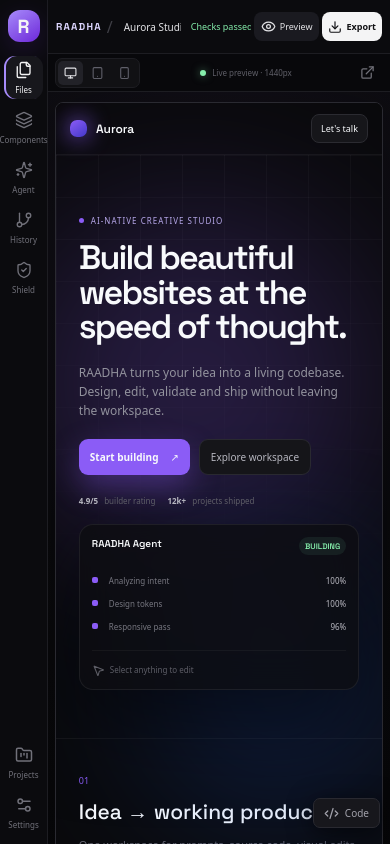
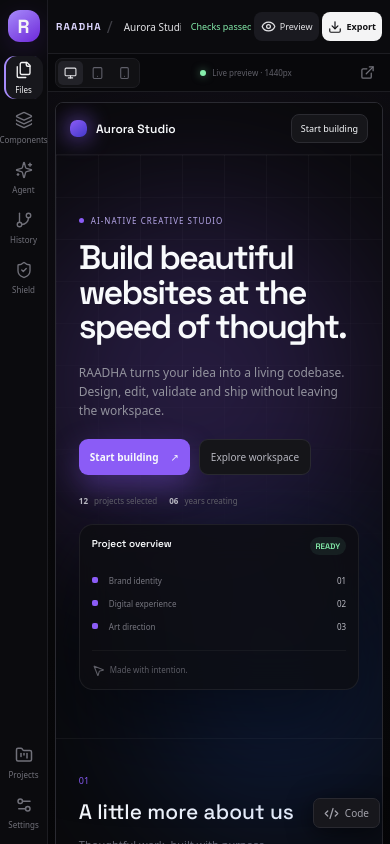
Before and after one commit to Swapnild007/RAADHA, a React (Vite) app: page / in a window 390 px wide. Shown: the top 844 px of the page. Built offline with nearby package versions, Linux system fonts and the light colour scheme.

Commit message:
feat: render local website starters in live preview

```diff
--- a/src/components/Preview.jsx
+++ b/src/components/Preview.jsx
@@ -1,50 +1,61 @@
 import { Monitor, Smartphone, Tablet, MousePointer2, ExternalLink } from "lucide-react";
+
+const DETAILS = {
+  portfolio: { proofA: "12", proofALabel: "projects selected", proofB: "06", proofBLabel: "years creating", cardRows: [["Brand identity", "01"], ["Digital experience", "02"], ["Art direction", "03"]] },
+  restaurant: { proofA: "Seasonal", proofALabel: "ingredient-led menu", proofB: "Local", proofBLabel: "producers first", cardRows: [["Chef's tasting menu", "7 PM"], ["À la carte", "All day"], ["Private dining", "Book"]] },
+  saas: { proofA: "32%", proofALabel: "less status chasing", proofB: "1 view", proofBLabel: "for team priorities", cardRows: [["Projects on track", "12"], ["Team focus score", "94%"], ["Weekly progress", "+18%"]] },
+  agency: { proofA: "Strategy", proofALabel: "before the pixels", proofB: "Senior", proofBLabel: "team on every brief", cardRows: [["Brand & positioning", "01"], ["Digital products", "02"], ["Campaigns", "03"]] },
+  store: { proofA: "Made well", proofALabel: "chosen with care", proofB: "Less waste", proofBLabel: "more longevity", cardRows: [["Home essentials", "Shop"], ["Objects & lighting", "Shop"], ["Everyday carry", "Shop"]] },
+  event: { proofA: "One night", proofALabel: "shared experience", proofB: "Limited", proofBLabel: "tickets available", cardRows: [["Doors open", "6 PM"], ["Live performances", "7 PM"], ["After hours", "10 PM"]] }
+};
 
 export default function Preview({ project, setProject }) {
   const isMobile = project.viewport === "mobile";
   const isTablet = project.viewport === "tablet";
+  const page = project.page;
+  const siteType = page.siteType || "portfolio";
+  const details = DETAILS[siteType] || DETAILS.portfolio;
+  const navItems = Array.isArray(page.navItems) ? page.navItems : ["Work", "Process", "About"];
   const setViewport = (viewport) => setProject((p) => ({ ...p, viewport }));
 
   return <section className="canvas-panel">
     <div className="canvas-toolbar">
       <div className="device-switcher">
-        <button className={project.viewport === "desktop" ? "device active" : "device"} onClick={() => setViewport("desktop")}><Monitor size={14}/></button>
-        <button className={isTablet ? "device active" : "device"} onClick={() => setViewport("tablet")}><Tablet size={14}/></button>
-        <button className={isMobile ? "device active" : "device"} onClick={() => setViewport("mobile")}><Smartphone size={14}/></button>
+        <button className={project.viewport === "desktop" ? "device active" : "device"} onClick={() => setViewport("desktop")} aria-label="Desktop preview"><Monitor size={14}/></button>
+        <button className={isTablet ? "device active" : "device"} onClick={() => setViewport("tablet")} aria-label="Tablet preview"><Tablet size={14}/></button>
+        <button className={isMobile ? "device active" : "device"} onClick={() => setViewport("mobile")} aria-label="Mobile preview"><Smartphone size={14}/></button>
       </div>
       <div className="canvas-meta"><span className="live-dot"/> Live preview · {isMobile ? "390" : isTablet ? "768" : "1440"}px</div>
-      <button className="icon-button"><ExternalLink size={15}/></button>
+      <button className="icon-button" onClick={() => setProject((p) => ({ ...p, viewport: p.viewport === "desktop" ? "mobile" : "desktop" }))} title="Toggle desktop/mobile"><ExternalLink size={15}/></button>
     </div>
     <div className="canvas">
       <div className={isMobile ? "site-frame mobile" : isTablet ? "site-frame tablet" : "site-frame"}>
-        <div className="site-page" style={{ "--accent": project.page.accent, "--hero-height": project.page.heroHeight + "px" }}>
+        <div className={"site-page site-" + siteType} style={{ "--accent": page.accent || project.tokens.primary, "--hero-height": page.heroHeight + "px", "--site-background": project.tokens.background }}>
           <nav className="site-nav">
-            <div className="site-logo"><span className="logo-orb"/> Aurora</div>
-            <div className="site-links"><span>Work</span><span>Process</span><span>About</span></div>
-            <button className="site-nav-cta">Let's talk</button>
+            <div className="site-logo"><span className="logo-orb"/>{page.brand || project.name}</div>
+            <div className="site-links">{navItems.map((item) => <span key={item}>{item}</span>)}</div>
+            <button className="site-nav-cta">{page.cta}</button>
           </nav>
           <main className="hero">
-            {project.page.showGrid && <div className="hero-grid"/>}
+            {page.showGrid && <div className="hero-grid"/>}
             <div className="glow glow-one"/><div className="glow glow-two"/>
             <div className="hero-copy">
-              <div className="eyebrow"><span className="eyebrow-dot"/>{project.page.eyebrow}</div>
-              <h1>{project.page.title}</h1>
-              <p>{project.page.description}</p>
+              <div className="eyebrow"><span className="eyebrow-dot"/>{page.eyebrow}</div>
+              <h1>{page.title}</h1>
+              <p>{page.description}</p>
               <div className="hero-actions">
-                <button className="hero-primary" onClick={() => setProject((p) => ({...p, selected: "cta"}))}>{project.page.cta}<span>↗</span></button>
-                <button className="hero-secondary">{project.page.secondary}</button>
+                <button className="hero-primary" onClick={() => setProject((p) => ({...p, selected: "cta"}))}>{page.cta}<span>↗</span></button>
+                <button className="hero-secondary">{page.secondary}</button>
               </div>
-              <div className="proof-row"><span><b>4.9/5</b> builder rating</span><span><b>12k+</b> projects shipped</span></div>
+              <div className="proof-row"><span><b>{details.proofA}</b> {details.proofALabel}</span><span><b>{details.proofB}</b> {details.proofBLabel}</span></div>
             </div>
             <div className="hero-card">
-              <div className="card-top"><span>RAADHA Agent</span><span className="status-pill">BUILDING</span></div>
-              <div className="terminal-line"><span className="terminal-dot"/><span>Analyzing intent</span><b>100%</b></div>
-              <div className="terminal-line"><span className="terminal-dot"/><span>Design tokens</span><b>100%</b></div>
-              <div className="terminal-line"><span className="terminal-dot"/><span>Responsive pass</span><b>96%</b></div>
-              <div className="card-footer"><MousePointer2 size={13}/> Select anything to edit</div>
+              <div className="card-top"><span>{page.cardTitle || "Project overview"}</span><span className="status-pill">{siteType === "restaurant" ? "OPEN TODAY" : siteType === "event" ? "UPCOMING" : "READY"}</span></div>
+              {details.cardRows.map(([label, value]) => <div className="terminal-line" key={label}><span className="terminal-dot"/><span>{label}</span><b>{value}</b></div>)}
+              <div className="card-footer"><MousePointer2 size={13}/>{siteType === "restaurant" ? "Good food. Good company." : siteType === "store" ? "Thoughtfully selected." : siteType === "event" ? "Be part of the moment." : "Made with intention."}</div>
             </div>
           </main>
-          <section className="below-fold"><div><span>01</span><h3>Idea → working product</h3></div><p>One workspace for prompts, source code, visual edits and verification.</p></section>
+          <section className="below-fold"><div><span>01</span><h3>{page.sectionTitle || "A little more about us"}</h3></div><p>{page.sectionDescription || "Thoughtful work, built with purpose."}</p></section>
         </div>
       </div>
     </div>
```
